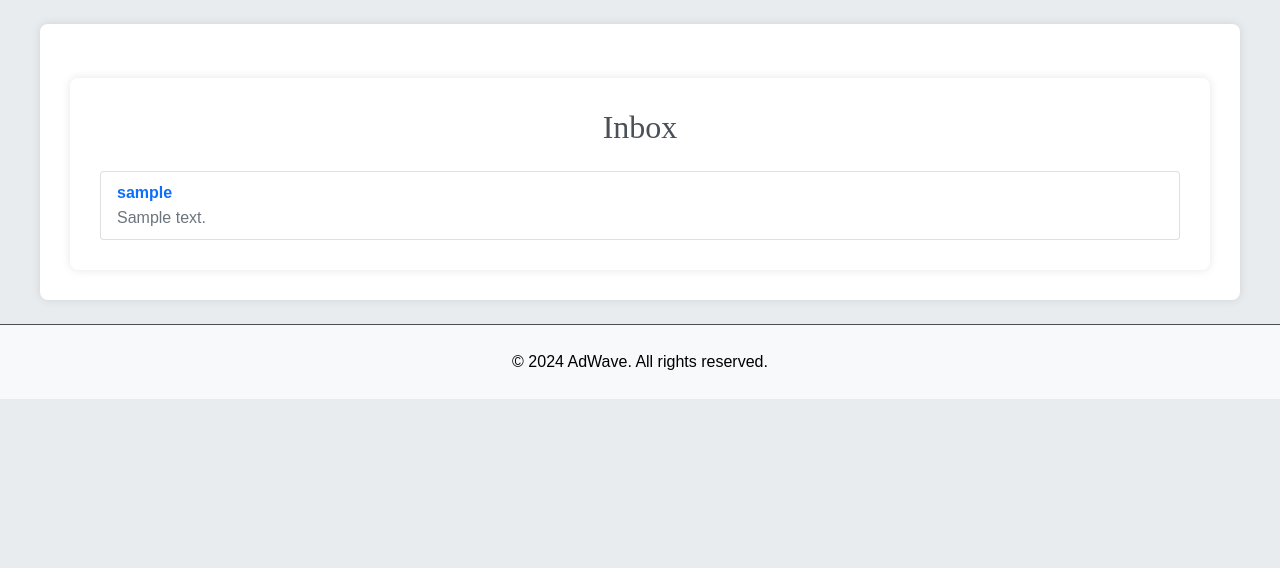
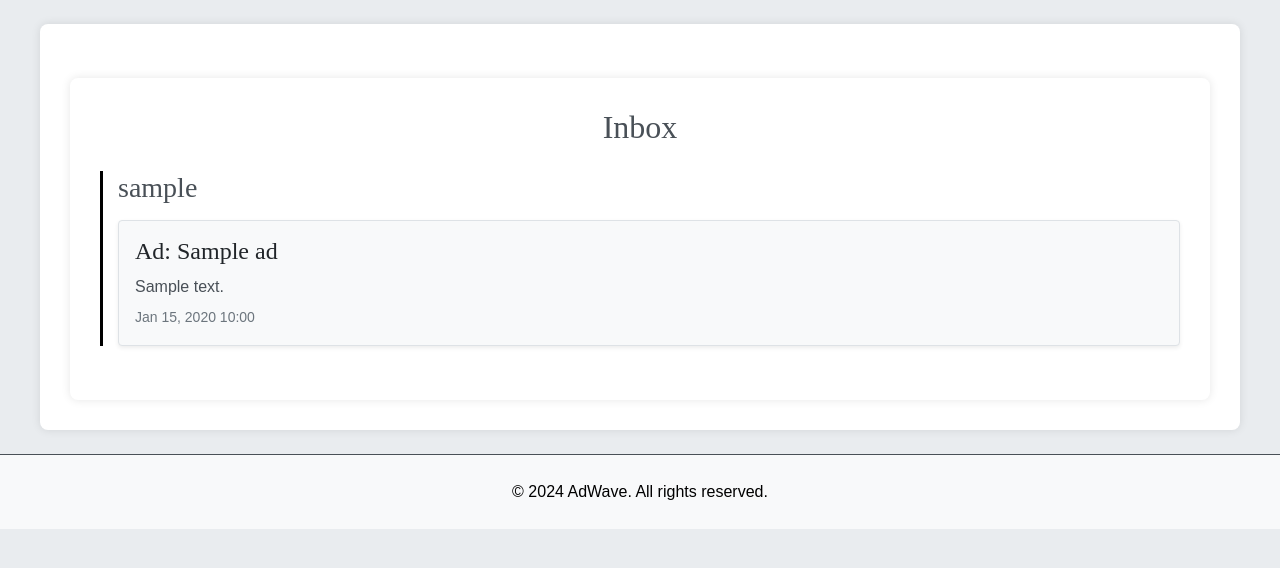
Before and after one commit to bragadeeshwaran06/Classifides, a Django app: page /chat/inbox/ in a window 1280 px wide. Shown: the part 128-696 px from the top of the page. Run offline with Django 5.2, Linux system fonts and the light colour scheme; a user stored in the database is signed in; tables that the repository leaves empty hold one stand-in row (values such as "Sample post"); some libraries are stand-ins or nearby versions; some web fonts are replaced.

Commit message:
Update message functionality

```diff
--- a/classifides/ads/context_processors.py
+++ b/classifides/ads/context_processors.py
@@ -1,5 +1,4 @@
 from .models import Category
-
 
 def category_processor(request):
     categories = Category.objects.all()
--- a/classifides/chat/templates/inbox.html
+++ b/classifides/chat/templates/inbox.html
@@ -4,23 +4,30 @@
 
 {% block content %}
 <div class="container mt-4">
-    <h2 class="text-center mb-4">Inbox</h2>
+    <h2 class="mb-4" style="text-align: center;">Inbox</h2>
 
-    {% if conversations %}
-        <ul class="list-group">
-            {% for user, last_message in conversations %}
-                <li class="list-group-item d-flex justify-content-between align-items-center">
-                    <a href="{% url 'conversation' ad_id=last_message.ad.id user_id=user.id %}" class="text-decoration-none">
-                        <strong>{{ user.username }}</strong>
-                        <br>
-                        <span class="text-muted">{{ last_message.content|truncatewords:10 }}</span>
-                    </a>
-                    <span class="badge badge-secondary">{{ last_message.timestamp|date:"M d, Y H:i" }}</span>
-                </li>
+    {% for user, ad_conversations in conversations %}
+        <div class="user-conversations mb-4">
+            <h3 class="mb-3">{{ user.username }}</h3>
+
+            {% for ad, last_message in ad_conversations %}
+                <div class="conversation mb-3 p-3 border rounded bg-light shadow-sm">
+                    <h4>
+                        <a href="{% url 'conversation' ad.id user.id %}" class="text-decoration-none text-dark">
+                            Ad: {{ ad.title }}
+                        </a>
+                    </h4>
+                    <div class="last-message">
+                        {% if last_message %}
+                            <p class="mb-1">{{ last_message.content|slice:":50" }}{% if last_message.content|length > 50 %}...{% endif %}</p>
+                            <small class="text-muted">{{ last_message.timestamp|date:"M d, Y H:i" }}</small>
+                        {% else %}
+                            <p class="mb-1">No messages yet.</p>
+                        {% endif %}
+                    </div>
+                </div>
             {% endfor %}
-        </ul>
-    {% else %}
-        <p class="text-center">No conversations yet. Start messaging!</p>
-    {% endif %}
+        </div>
+    {% endfor %}
 </div>
 {% endblock %}
--- a/classifides/chat/views.py
+++ b/classifides/chat/views.py
@@ -33,20 +33,39 @@ def conversation(request, ad_id, user_id):
 
 @login_required
 def inbox(request):
+    # Get all unique users who have sent or received messages from the current user
     users = User.objects.filter(
         models.Q(sent_messages__receiver=request.user) |
         models.Q(received_messages__sender=request.user)
     ).distinct()
 
     conversations = []
+
     for user in users:
-        last_message = Message.objects.filter(
+        ad_conversations = []
+
+        # Get ad IDs where there are messages between the current user and this user
+        ad_ids = Message.objects.filter(
             models.Q(sender=request.user, receiver=user) |
             models.Q(sender=user, receiver=request.user)
-        ).order_by('-timestamp').first()
-        conversations.append((user, last_message))
+        ).values_list('ad_id', flat=True).distinct()
+
+        # Fetch ads based on ad_ids
+        ads = Ad.objects.filter(id__in=ad_ids).distinct()
+
+        for ad in ads:
+            # Get the last message for the current ad
+            last_message = Message.objects.filter(
+                models.Q(sender=request.user, receiver=user) |
+                models.Q(sender=user, receiver=request.user),
+                ad=ad
+            ).order_by('-timestamp').first()
+            ad_conversations.append((ad, last_message))
+
+        conversations.append((user, ad_conversations))
 
     return render(request, 'inbox.html', {'conversations': conversations})
+
 
 @require_POST
 def edit_message(request, message_id):
--- a/classifides/static/css/styles.css
+++ b/classifides/static/css/styles.css
@@ -280,7 +280,7 @@ footer a:hover {
 }
 
 .dropdown-item.active {
-    background-color: rgb(52, 50, 50); /* Blue background for active state */
+    background-color: rgb(59, 57, 57); /* Blue background for active state */
     color: #ffffff; /* White text color for active state */
     font-weight: 500; /* Slightly bolder text for active state */
 }
@@ -289,3 +289,23 @@ footer a:hover {
     background-color: rgb(35, 34, 34); /* Darker blue on hover for active state */
     color: #ffffff; /* Maintain white text on hover */
 }
+
+
+.user-conversations {
+    border-left: 3px solid black;
+    padding-left: 15px;
+}
+
+.conversation {
+    background-color: #f8f9fa;
+    border: 1px solid #ddd;
+    border-radius: 5px;
+}
+
+.conversation a {
+    color: #007bff;
+}
+
+.conversation a:hover {
+    text-decoration: underline;
+}
```
Also changed, not shown: classifides/chat/templates/conversation.html (+4 -3 lines).
